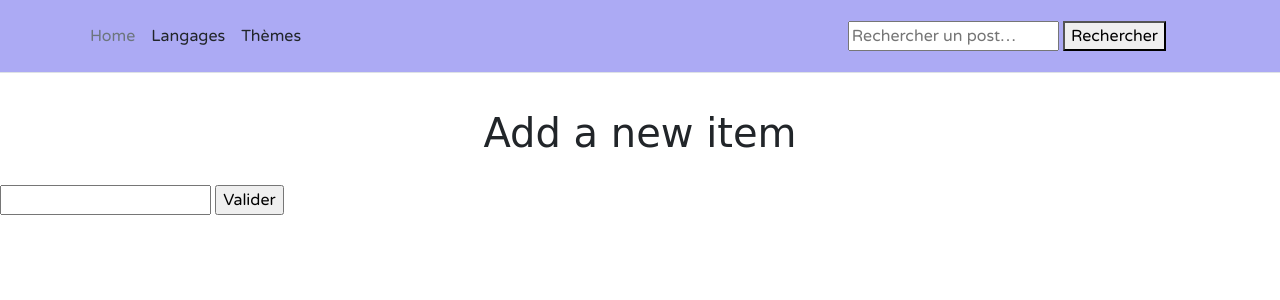
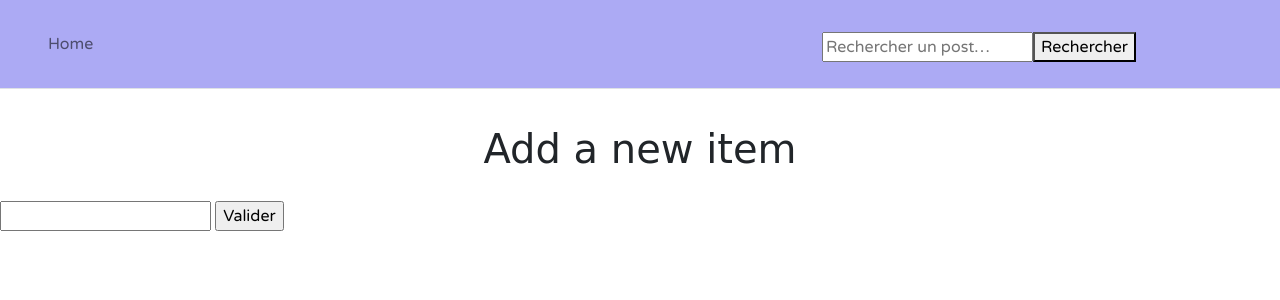
Before and after one commit to FXLaroche/DevelopLyon, a PHP site: template src/View/Item/add.html.twig in a window 1280 px wide. Shown: the top 300 px of the page. Run offline with PHP 8.4, Linux system fonts and the light colour scheme; the template is opened without the code that fills it, so the values that code supplies are empty; some libraries are stand-ins or nearby versions; some web fonts are replaced.

Commit message:
navbar finished

```diff
--- a/src/View/header.html.twig
+++ b/src/View/header.html.twig
@@ -1,22 +1,43 @@
 <header class="p-3 mb-3 border-bottom">
-	<div class="container">
-		<div class="d-flex flex-wrap align-items-center justify-content-center justify-content-lg-start">
+	<div class="container-flex">
+		<div class="row">
 
-			<ul class="nav col-12 col-lg-auto me-lg-auto mb-2 justify-content-center mb-md-0">
-				<li>
-					<a href="/" class="nav-link px-2 link-secondary">Home</a>
+			<nav class="col-auto navbar navbar-expand-lg navbar-light me-auto d-flex align-items-start">
+				<div class="container-fluid">
+					<button class="navbar-toggler" type="button" data-bs-toggle="collapse" data-bs-target="#navbarMenu" aria-controls="navbarMenu" aria-expanded="false" aria-label="Toggle navigation">
+						<span class="bi bi-list-ul"></span>
+					</button>
+					<div class="container-flex collapse navbar-collapse" id="navbarMenu">
+						<ul class="navbar-nav">
+							<li class="nav-item">
+								<a class="nav-link" href="/">Home</a>
 							</li>
-				<li>
-					<a href="#" class="nav-link px-2 link-dark">Langages</a>
-				</li>
-				<li>
-					<a href="#" class="nav-link px-2 link-dark">Thèmes</a>
-				</li>
+							{% if categoryList is not empty %}
+								{% set sectionName = 'Catégories' %}
+								{% set table = categoryList %}
+								{% set url = '/themes/index?id' %}
+								{% include "dropdown.html.twig" %}
+							{% endif %}
+							{% if themeList is not empty %}
+								{% set sectionName = 'Thèmes' %}
+								{% set table = themeList %}
+								{% set url = '/theme?id' %}
+								{% include "dropdown.html.twig" %}
+							{% endif %}
+
 						</ul>
+					</div>
+				</div>
+			</nav>
 
-			<form class="col-12 col-lg-auto mb-3 mb-lg-0 me-lg-3" role="search" action="/posts/search" method='POST'>
-				<div>
-					<input type="search" id="maRecherche" name="maRecherche" placeholder="Rechercher un post…" aria-label="Rechercher parmi le contenu du site" onKeyUp="check(this)" onChange="check(this)">
+			<nav class="col-auto navbar navbar-expand-lg navbar-light d-flex align-items-start">
+				<form class="container-fluid d-flex justify-content-end" role="search" action="/posts/search" method='POST'>
+					<button class="navbar-toggler" type="button" data-bs-toggle="collapse" data-bs-target="#navbarSearch" aria-controls="navbarSearch" aria-expanded="false" aria-label="Toggle navigation">
+						<span class="bi bi-search"></span>
+					</button>
+					<div class="container-flex mt-2 collapse navbar-collapse" id="navbarSearch">
+
+						<input type="search" id="maRecherche" name="maRecherche" placeholder="Rechercher un post…" aria-label="Rechercher parmi le contenu du site" onkeyup="check(this)" onchange="check(this)">
 						<datalist id="maRecherche">
 							{% for search in searchs %}
 								<option value="{{ search.word }}">
@@ -25,10 +46,25 @@
 							<button>Rechercher</button>
 						</div>
 					</form>
+				</nav>
 
-			<div class="text-end">
+				<nav class="col-auto navbar navbar-expand-lg navbar-light col-auto d-flex align-items-start">
+					<div class="container-fluid d-flex justify-content-end">
+						<button class="navbar-toggler" type="button" data-bs-toggle="collapse" data-bs-target="#navbarConnect" aria-controls="navbarSearch" aria-expanded="false" aria-label="Toggle navigation">
+							<span class="bi bi-person-circle"></span>
+						</button>
+						<div class="text-end container-flex collapse navbar-collapse" id="navbarConnect">
+							<ul class="navbar-nav">
+								<li class="nav-item">
 									<a href="/user/{{connectionLink}}" class="nav-link px-2 link-dark">{{connectionOption}}</a>
+								</li>
+								<li class="nav-item">
+									<a href="/user/{{profileLink}}" class="nav-link px-2 link-dark">{{profileOption}}</a>
+								</li>
+							</ul>
 						</div>
+					</div>
+				</nav>
 			</div>
 		</div>
 	</header>
--- a/src/View/layout.html.twig
+++ b/src/View/layout.html.twig
@@ -5,6 +5,7 @@
 		<meta http-equiv="x-ua-compatible" content="ie=edge">
 		<meta name="viewport" content="width=device-width, initial-scale=1">
 		<link href="https://cdn.jsdelivr.net/npm/bootstrap@5.1.3/dist/css/bootstrap.min.css" rel="stylesheet" integrity="sha384-1BmE4kWBq78iYhFldvKuhfTAU6auU8tT94WrHftjDbrCEXSU1oBoqyl2QvZ6jIW3" crossorigin="anonymous">
+		<link rel="stylesheet" href="https://cdn.jsdelivr.net/npm/bootstrap-icons@1.7.0/font/bootstrap-icons.css">
 		<link rel="stylesheet" href="/assets/css/style.css">
 		<link href="https://fonts.googleapis.com/css2?family=Sansita+Swashed:wght@300;400;500;600;700;800;900&display=swap" rel="stylesheet">
 		<link href="https://fonts.googleapis.com/css2?family=Varela+Round&display=swap" rel="stylesheet">
```
Also changed, not shown: src/Controller/AbstractController.php (+8 -0 lines), src/View/dropdown.html.twig (+4 -4 lines). Lines whose indentation alone changed are shown as unchanged.
